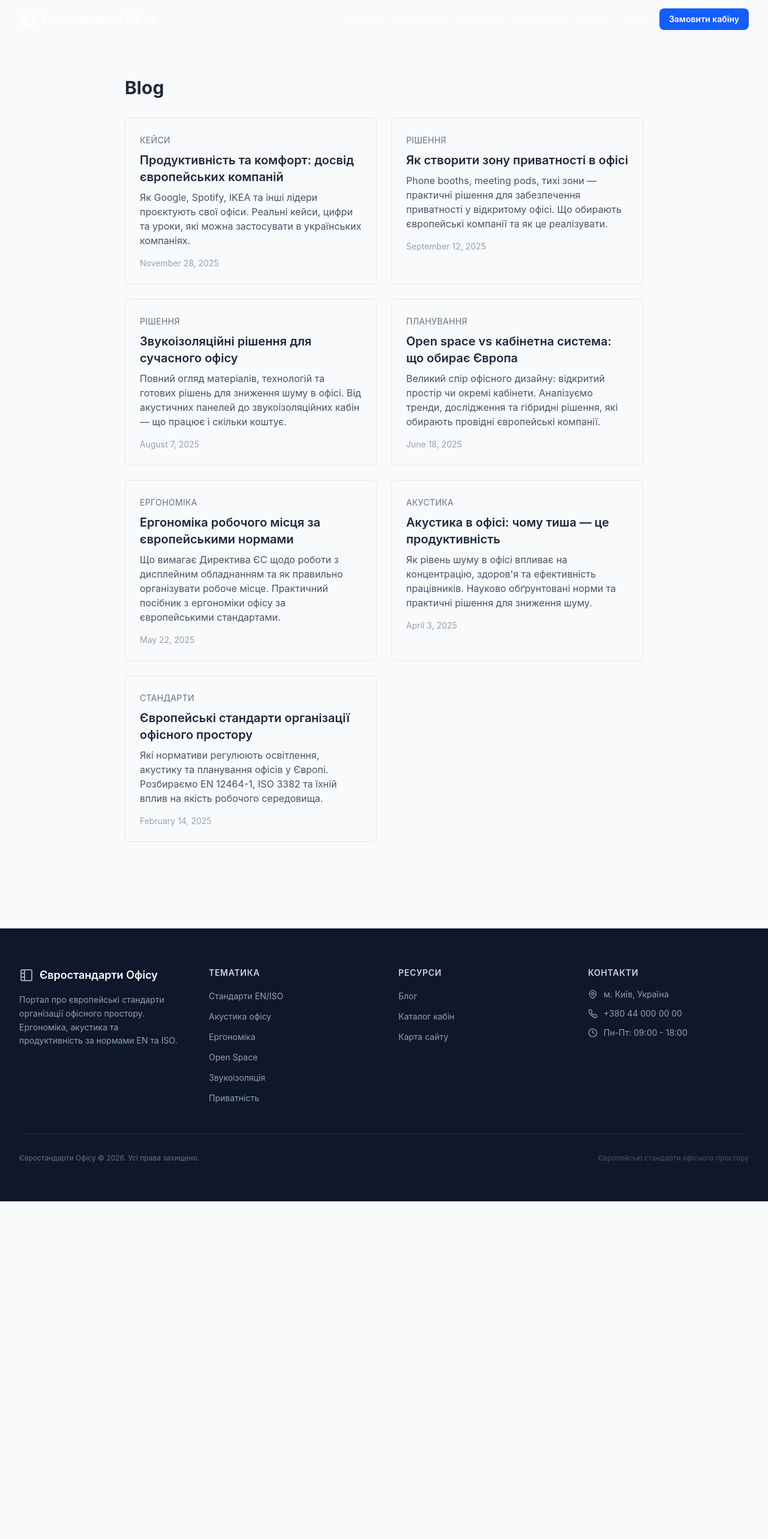
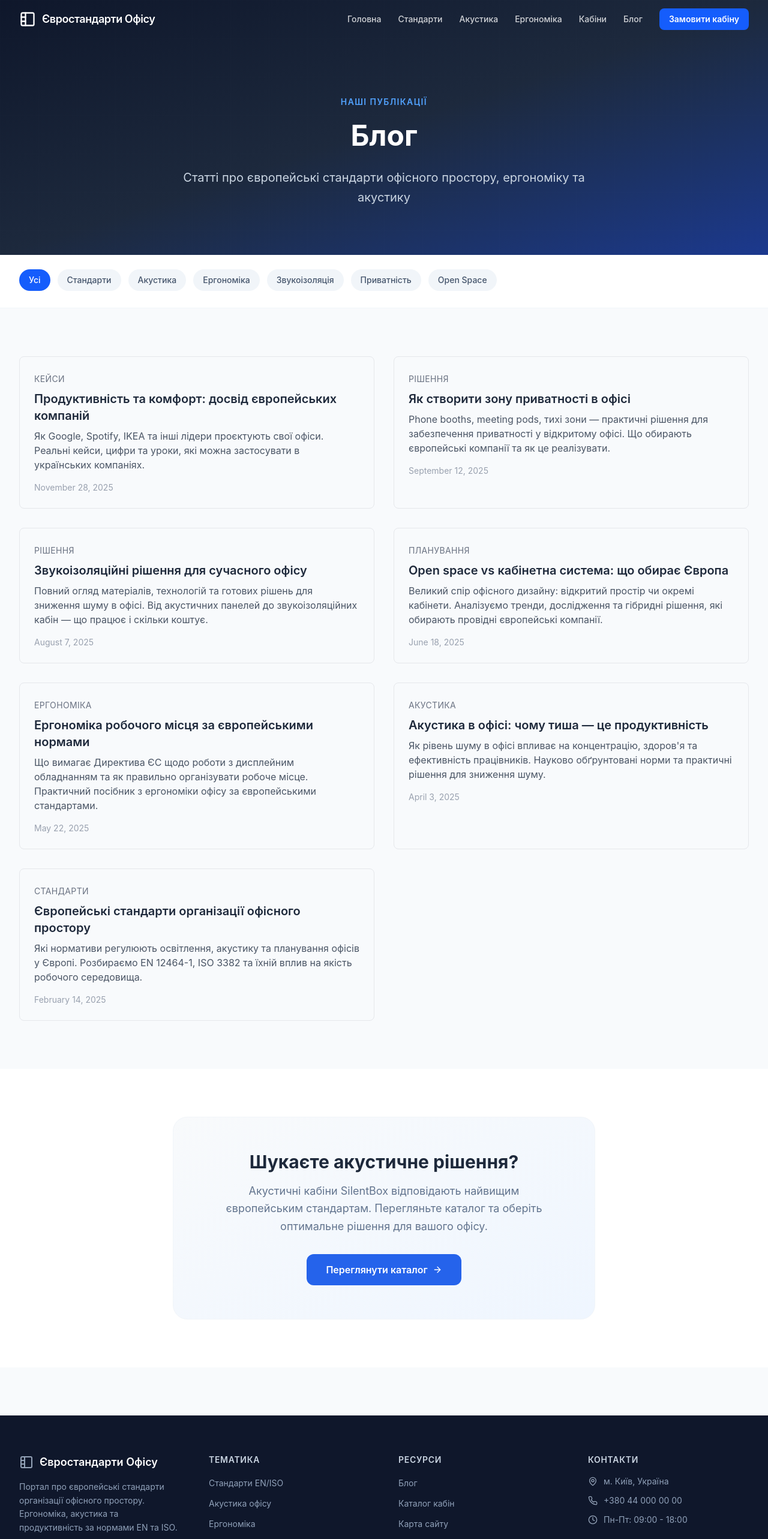
Before and after one commit to sserbin1/european, a Next.js app: page /blog in a window 1280 px wide. Shown: the top 2566 px of the page at 60% size. Before the commit the page ends 2003 px from the top, so only its background shows below. Built offline with nearby package versions, Linux system fonts and the light colour scheme.

Commit message:
Redesign blog listing page

```diff
--- a/src/app/blog/page.tsx
+++ b/src/app/blog/page.tsx
@@ -1,24 +1,169 @@
+import Link from 'next/link'
 import { getAllPosts } from '@/lib/blog'
 import { generatePageMetadata } from '@/lib/seo'
 import PostCard from '@/components/blog/PostCard'
 
 export const metadata = generatePageMetadata({
-  title: 'Blog',
-  description: 'Read our latest articles.',
+  title: 'Блог - Європейські стандарти офісу',
+  description:
+    'Статті про європейські стандарти офісного простору, ергономіку та акустику. Корисні матеріали для створення комфортного робочого середовища.',
   path: '/blog/',
 })
+
+/* ── SVG Icons ─────────────────────────────────────────────────────── */
+
+function IconArrowRight({ className = 'w-4 h-4' }: { className?: string }) {
+  return (
+    <svg
+      className={className}
+      viewBox="0 0 24 24"
+      fill="none"
+      stroke="currentColor"
+      strokeWidth="2"
+      strokeLinecap="round"
+      strokeLinejoin="round"
+    >
+      <line x1="5" y1="12" x2="19" y2="12" />
+      <polyline points="12 5 19 12 12 19" />
+    </svg>
+  )
+}
+
+function IconSearch() {
+  return (
+    <svg
+      className="w-5 h-5"
+      viewBox="0 0 24 24"
+      fill="none"
+      stroke="currentColor"
+      strokeWidth="2"
+      strokeLinecap="round"
+      strokeLinejoin="round"
+    >
+      <circle cx="11" cy="11" r="8" />
+      <line x1="21" y1="21" x2="16.65" y2="16.65" />
+    </svg>
+  )
+}
+
+/* ── Category Filter Chips ─────────────────────────────────────────── */
+
+const CATEGORY_CHIPS = [
+  { label: 'Усі', active: true },
+  { label: 'Стандарти', active: false },
+  { label: 'Акустика', active: false },
+  { label: 'Ергономіка', active: false },
+  { label: 'Звукоізоляція', active: false },
+  { label: 'Приватність', active: false },
+  { label: 'Open Space', active: false },
+]
+
+/* ── Page Component ────────────────────────────────────────────────── */
 
 export default function BlogListPage() {
   const posts = getAllPosts()
 
   return (
-    <main className="max-w-4xl mx-auto px-4 py-16">
-      <h1 className="text-3xl font-bold mb-8">Blog</h1>
-      <div className="grid gap-6 md:grid-cols-2">
-        {posts.map((post) => (
-          <PostCard key={post.slug} post={post} />
-        ))}
-      </div>
+    <main>
+      {/* ── Hero Section ──────────────────────────────────────────── */}
+      <section className="relative -mt-16 overflow-hidden bg-gradient-to-br from-slate-900 via-slate-800 to-blue-900">
+        {/* Grid pattern */}
+        <div
+          className="absolute inset-0 opacity-5"
+          style={{
+            backgroundImage:
+              'linear-gradient(rgba(255,255,255,.1) 1px, transparent 1px), linear-gradient(90deg, rgba(255,255,255,.1) 1px, transparent 1px)',
+            backgroundSize: '64px 64px',
+          }}
+        />
+        <div className="relative max-w-7xl mx-auto px-4 sm:px-6 lg:px-8 pt-32 pb-16 sm:pt-40 sm:pb-20">
+          <div className="max-w-3xl mx-auto text-center">
+            <p className="text-blue-400 text-sm font-semibold tracking-widest uppercase mb-4">
+              Наші публікації
+            </p>
+            <h1
+              className="text-4xl sm:text-5xl font-bold text-white leading-tight mb-6"
+              style={{ fontFamily: 'var(--font-heading)' }}
+            >
+              Блог
+            </h1>
+            <p className="text-lg sm:text-xl text-slate-300 leading-relaxed max-w-2xl mx-auto">
+              Статті про європейські стандарти офісного простору, ергономіку та акустику
+            </p>
+          </div>
+        </div>
+      </section>
+
+      {/* ── Category Filter Chips ─────────────────────────────────── */}
+      <section className="bg-white border-b border-slate-100">
+        <div className="max-w-7xl mx-auto px-4 sm:px-6 lg:px-8 py-6">
+          <div className="flex items-center gap-3 overflow-x-auto pb-1 scrollbar-hide">
+            {CATEGORY_CHIPS.map((chip) => (
+              <span
+                key={chip.label}
+                className={`inline-flex items-center whitespace-nowrap rounded-full px-4 py-2 text-sm font-medium transition-colors duration-200 ${
+                  chip.active
+                    ? 'bg-blue-600 text-white'
+                    : 'bg-slate-100 text-slate-600 hover:bg-slate-200'
+                }`}
+              >
+                {chip.label}
+              </span>
+            ))}
+          </div>
+        </div>
+      </section>
+
+      {/* ── Articles Grid ─────────────────────────────────────────── */}
+      <section className="py-16 sm:py-20 bg-[#F8FAFC]">
+        <div className="max-w-7xl mx-auto px-4 sm:px-6 lg:px-8">
+          {posts.length === 0 ? (
+            <div className="text-center py-20">
+              <div className="w-16 h-16 rounded-2xl bg-slate-100 text-slate-400 flex items-center justify-center mx-auto mb-6">
+                <IconSearch />
+              </div>
+              <p
+                className="text-xl font-semibold text-slate-900 mb-2"
+                style={{ fontFamily: 'var(--font-heading)' }}
+              >
+                Статей поки немає
+              </p>
+              <p className="text-slate-500">Незабаром тут з&apos;являться нові публікації</p>
+            </div>
+          ) : (
+            <div className="grid grid-cols-1 md:grid-cols-2 gap-8">
+              {posts.map((post) => (
+                <PostCard key={post.slug} post={post} />
+              ))}
+            </div>
+          )}
+        </div>
+      </section>
+
+      {/* ── Bottom CTA ────────────────────────────────────────────── */}
+      <section className="py-16 sm:py-20 bg-white">
+        <div className="max-w-3xl mx-auto px-4 sm:px-6 lg:px-8 text-center">
+          <div className="bg-gradient-to-br from-slate-50 to-blue-50 rounded-3xl p-10 sm:p-14 border border-slate-100">
+            <h2
+              className="text-2xl sm:text-3xl font-bold text-[#1E293B] mb-4"
+              style={{ fontFamily: 'var(--font-heading)' }}
+            >
+              Шукаєте акустичне рішення?
+            </h2>
+            <p className="text-slate-500 text-lg leading-relaxed mb-8 max-w-xl mx-auto">
+              Акустичні кабіни SilentBox відповідають найвищим європейським стандартам.
+              Перегляньте каталог та оберіть оптимальне рішення для вашого офісу.
+            </p>
+            <Link
+              href="/kabiny/"
+              className="cursor-pointer inline-flex items-center gap-2 px-8 py-3.5 bg-[#2563EB] text-white font-semibold rounded-xl hover:bg-blue-700 transition-colors duration-200"
+            >
+              Переглянути каталог
+              <IconArrowRight />
+            </Link>
+          </div>
+        </div>
+      </section>
     </main>
   )
 }
```
